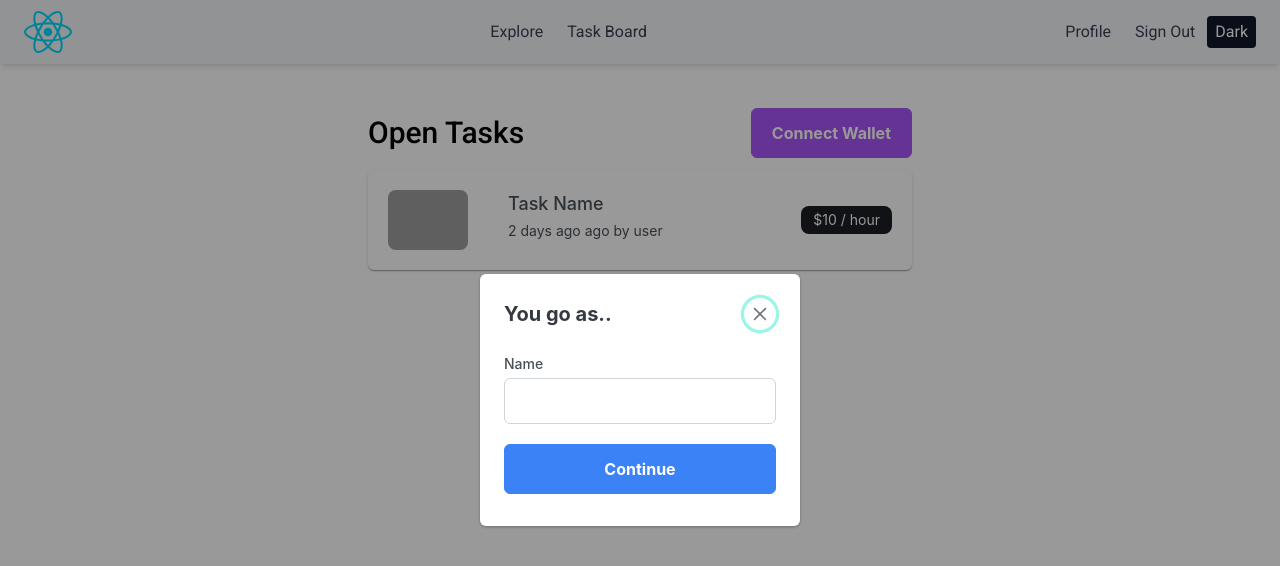
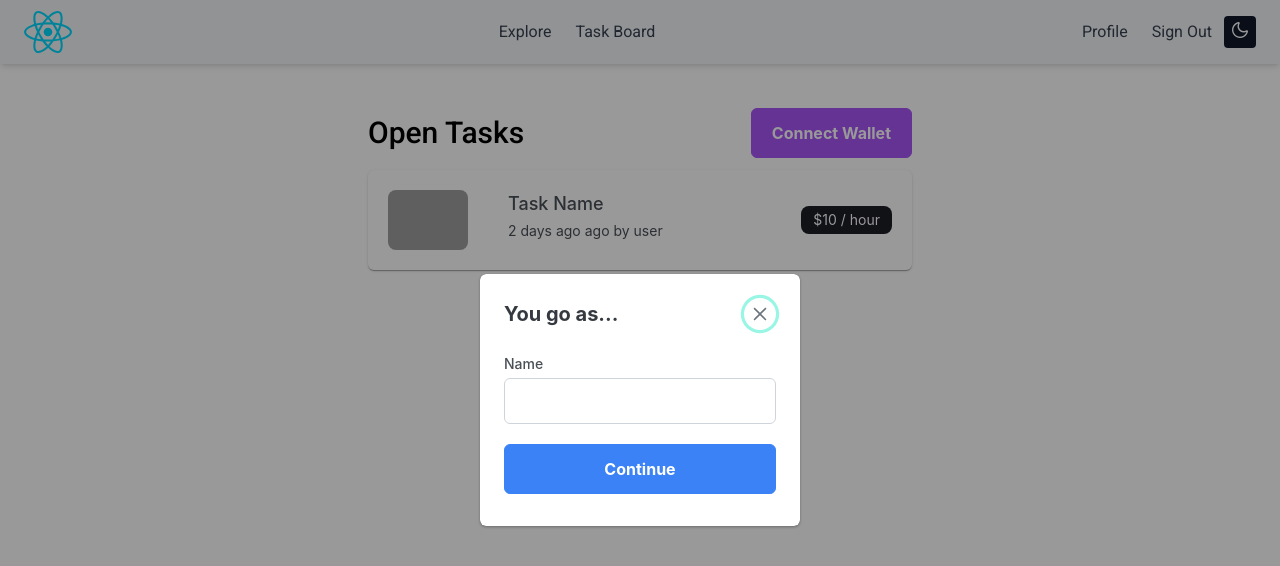
Before and after one commit to nasifnuh/DDP-FVM-HACK-Client, a React (Vite) app: page /explore in a window 1280 px wide. Both pictures are taken after a click on the button "Connect Wallet". Shown: the top 566 px of the page. Built offline with nearby package versions, Linux system fonts and the light colour scheme; grey boxes are pictures that could not be loaded.

Commit message:
dark mode

```diff
--- a/src/App.css
+++ b/src/App.css
@@ -1,14 +1,24 @@
-@import url("https://fonts.googleapis.com/css2?family=Roboto:ital,wght@0,100;0,200;0,300;0,400;0,500;0,600;0,700;0,800;0,900;1,100;1,200;1,300;1,500;1,600;1,700;1,800;1,900&display=swap");
+@import url('https://fonts.googleapis.com/css2?family=Roboto:ital,wght@0,100;0,200;0,300;0,400;0,500;0,600;0,700;0,800;0,900;1,100;1,200;1,300;1,500;1,600;1,700;1,800;1,900&display=swap');
 
 body {
-  font-family: "Roboto", "sans-serif" !important;
+    font-family: 'Roboto', 'sans-serif' !important;
 }
 
 .children > div:first-child {
-  min-height: 100vh;
-  padding: 6rem 3rem 2rem 3rem;
+    min-height: 100vh;
+    padding: 6rem 3rem 2rem 3rem;
 }
 
 .p-card-content {
-  padding: unset !important;
+    padding: unset !important;
 }
+
+.p-dialog {
+    background-color: black;
+}
+
+.mydialog .p-dialog .p-dialog-content {
+    background: #000000;
+    color: #495057;
+    padding: 0 1.5rem 2rem 1.5rem;
+}
--- a/src/components/pages/Explore/index.jsx
+++ b/src/components/pages/Explore/index.jsx
@@ -7,12 +7,16 @@ import Layout from '../../templates/layout';
 import TextField from '../../templates/textField';
 import { useUserData } from '../../../utils';
 
+import '../../../App.css';
+
 const Index = () => {
     const { userData } = useUserData();
 
     const [openNameModal, setOpenNameModal] = useState(false);
     const [openCreatedModal, setOpenCreatedModal] = useState(false);
     const [name, setName] = useState('');
+
+    console.log(localStorage.getItem('theme'));
     return (
         <Layout>
             <div className='m-auto w-full lg:w-3/5 xl:w-1/2 '>
@@ -32,13 +36,14 @@ const Index = () => {
             </div>
             <Dialog
                 draggable={false}
-                header='You go as..'
+                header='You go as...'
                 onHide={() => setOpenNameModal(false)}
                 style={{ width: '25vw' }}
                 visible={openNameModal}
+                className='mydialog'
             >
                 <TextField
-                    containerClassNames='w-full mb-5'
+                    containerClassNames='w-full mb-5 dark:text-white'
                     onChangeHandler={(e) => setName(e.target.value)}
                     title='Name'
                     value={name}
--- a/src/components/pages/Profile/index.jsx
+++ b/src/components/pages/Profile/index.jsx
@@ -1,66 +1,66 @@
-import React, { useState } from "react";
-import { Button } from "primereact/button";
+import React, { useState } from 'react';
+import { Button } from 'primereact/button';
 
-import Layout from "../../templates/layout";
-import TextField from "../../templates/textField";
+import Layout from '../../templates/layout';
+import TextField from '../../templates/textField';
 
 const Index = () => {
-  const [name, setName] = useState("");
-  const [location, setLocation] = useState("");
-  const [website, setWebsite] = useState("");
-  const [twitter, setTwitter] = useState("");
-  const [bio, setBio] = useState("");
+    const [name, setName] = useState('');
+    const [location, setLocation] = useState('');
+    const [website, setWebsite] = useState('');
+    const [twitter, setTwitter] = useState('');
+    const [bio, setBio] = useState('');
 
     return (
         <Layout>
-      <div className="w-full">
-        <div className="my-3 text-3xl font-medium">Profile</div>
-        <div className="mt-10 flex w-full gap-5">
-          <div className="w-3/4 rounded-lg bg-[#f3f4f6] p-6">
+            <div className='w-full'>
+                <div className='my-3 text-3xl font-medium'>Profile</div>
+                <div className='mt-10 flex w-full gap-5'>
+                    <div className='w-3/4 rounded-lg bg-[#f3f4f6] p-6 dark:bg-slate-700'>
                         <TextField
-              containerClassNames="w-full mb-5"
+                            containerClassNames='w-full mb-5'
                             disabled={true}
-              title="Profile Id"
-              value="abc@123"
+                            title='Profile Id'
+                            value='abc@123'
                         />
                         <TextField
-              containerClassNames="w-full mb-5"
+                            containerClassNames='w-full mb-5'
                             onChangeHandler={(e) => setName(e.target.value)}
-              title="Name"
+                            title='Name'
                             value={name}
                         />
                         <TextField
-              containerClassNames="w-full mb-5"
+                            containerClassNames='w-full mb-5'
                             onChangeHandler={(e) => setLocation(e.target.value)}
-              title="Location"
+                            title='Location'
                             value={location}
                         />
                         <TextField
-              containerClassNames="w-full mb-5"
+                            containerClassNames='w-full mb-5'
                             onChangeHandler={(e) => setWebsite(e.target.value)}
-              title="Website"
+                            title='Website'
                             value={website}
                         />
                         <TextField
-              containerClassNames="w-full mb-5"
+                            containerClassNames='w-full mb-5'
                             onChangeHandler={(e) => setTwitter(e.target.value)}
-              title="Twitter"
+                            title='Twitter'
                             value={twitter}
                         />
                         <TextField
-              containerClassNames="w-full mb-5"
+                            containerClassNames='w-full mb-5'
                             onChangeHandler={(e) => setBio(e.target.value)}
-              title="Bio"
+                            title='Bio'
                             textArea={true}
                             value={bio}
                         />
                         <Button
-              className="p-button-info w-max"
-              icon="pi pi-save"
-              label="Save"
+                            className='p-button-info w-max'
+                            icon='pi pi-save'
+                            label='Save'
                         />
                     </div>
-          <div className="h-max w-1/4 rounded-lg bg-[#f3f4f6] p-6">
+                    <div className='h-max w-1/4 rounded-lg bg-[#f3f4f6] p-6 dark:bg-slate-700'>
                         <p>
                             <strong>Reputation score: </strong>0
                         </p>
--- a/src/components/templates/layout/Header.tsx
+++ b/src/components/templates/layout/Header.tsx
@@ -1,5 +1,6 @@
 import React, { useEffect, useState } from 'react';
 import { useUserData, navigate } from '../../../utils';
+import 'primeicons/primeicons.css';
 
 const Header = () => {
     const { userData } = useUserData();
@@ -80,7 +81,11 @@ const Header = () => {
                         className='ml-3 cursor-pointer rounded bg-slate-900 px-2 py-1 text-white outline-none dark:bg-white dark:text-black'
                         onClick={handleThemeSwitch}
                     >
-                        {theme !== 'dark' ? 'Dark' : 'Light'}
+                        {theme !== 'dark' ? (
+                            <span className='pi pi-moon items-center justify-center'></span>
+                        ) : (
+                            <span className='pi pi-sun items-center justify-center'></span>
+                        )}
                     </button>
                 </div>
             )}
```
Lines whose indentation alone changed are shown as unchanged.
